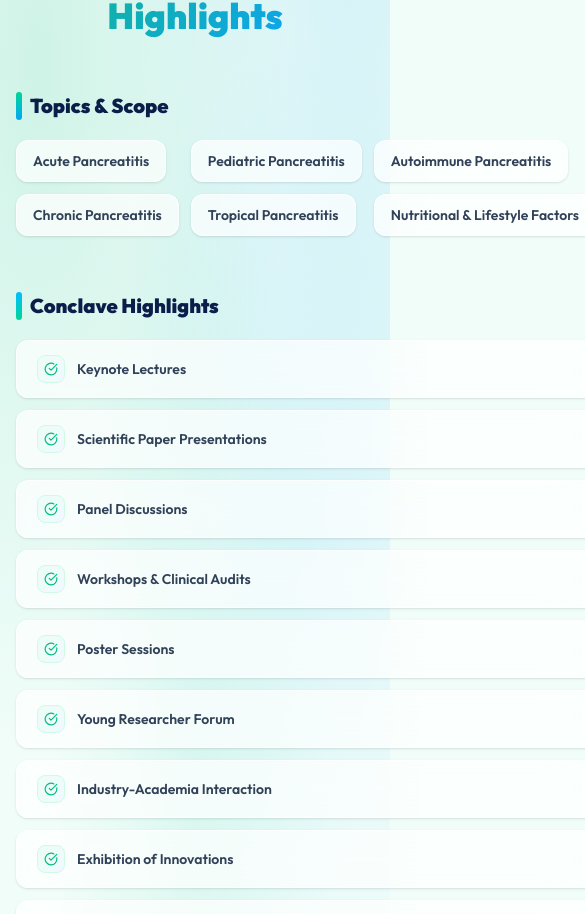
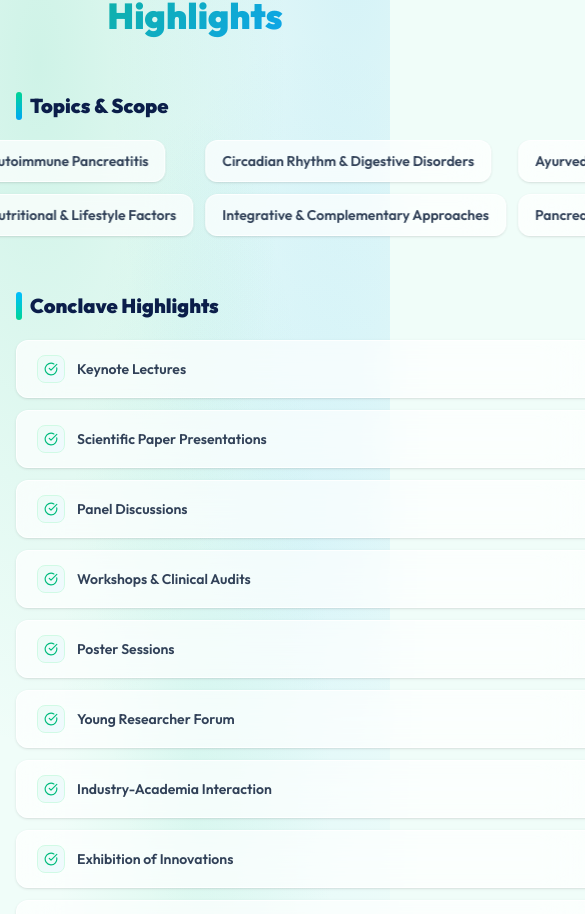
Before and after one commit to Iaak12/ipcilandingpage, a React (Vite) app in the folder frontend/: page / in a window 390 px wide. Shown: the part 4900-5814 px from the top of the page, 585 px wide, since content can reach past the window. Built offline with nearby package versions, Linux system fonts and the light colour scheme.

Commit message:
topic auto scrool

```diff
--- a/frontend/src/App.jsx
+++ b/frontend/src/App.jsx
@@ -525,10 +525,22 @@ function ScopeSection() {
                 <span className="w-1.5 h-7 rounded-full bg-gradient-to-b from-emerald-400 to-sky-500 inline-block" />
                 Topics & Scope
               </h3>
-              <div className="grid grid-rows-2 grid-flow-col lg:flex lg:flex-wrap gap-3 overflow-x-auto hide-scrollbar pb-4 lg:pb-0 -mx-4 px-4 lg:mx-0 lg:px-0 snap-x snap-mandatory">
+              {/* MOBILE: Auto-scroll 2 rows */}
+              <div className="lg:hidden overflow-hidden -mx-4">
+                <div className="grid grid-rows-2 grid-flow-col gap-3 scope-marquee pb-4 px-4">
+                  {[...SCOPE_ITEMS, ...SCOPE_ITEMS, ...SCOPE_ITEMS].map((item, i) => (
+                    <div key={i} className="px-4 py-2.5 rounded-xl text-sm font-semibold text-slate-700 glass border border-emerald-100 shadow-sm whitespace-nowrap w-max">
+                      {item}
+                    </div>
+                  ))}
+                </div>
+              </div>
+
+              {/* DESKTOP: Static Wrap */}
+              <div className="hidden lg:flex flex-wrap gap-2.5">
                 {SCOPE_ITEMS.map((item, i) => (
                   <motion.span key={i} variants={scaleIn} whileHover={{ scale: 1.05 }}
-                    className="snap-start shrink-0 px-4 py-2.5 rounded-xl text-sm font-semibold text-slate-700 glass border border-emerald-100 hover:border-emerald-300 hover:text-emerald-700 cursor-default transition-all duration-200 shadow-sm whitespace-nowrap w-max">
+                    className="px-3.5 py-2 rounded-xl text-sm font-semibold text-slate-700 glass border border-emerald-100 hover:border-emerald-300 hover:text-emerald-700 cursor-default transition-all duration-200 shadow-sm">
                     {item}
                   </motion.span>
                 ))}
--- a/frontend/src/index.css
+++ b/frontend/src/index.css
@@ -283,6 +283,15 @@
     100% { transform: translateX(-25%); }
   }
 
+  /* Scope section auto-scroll */
+  .scope-marquee {
+    animation: marqueeScroll 40s linear infinite;
+    width: max-content;
+  }
+  .scope-marquee:hover {
+    animation-play-state: paused;
+  }
+
   /* Hide scrollbar for Chrome, Safari and Opera */
   .hide-scrollbar::-webkit-scrollbar {
     display: none;
```
